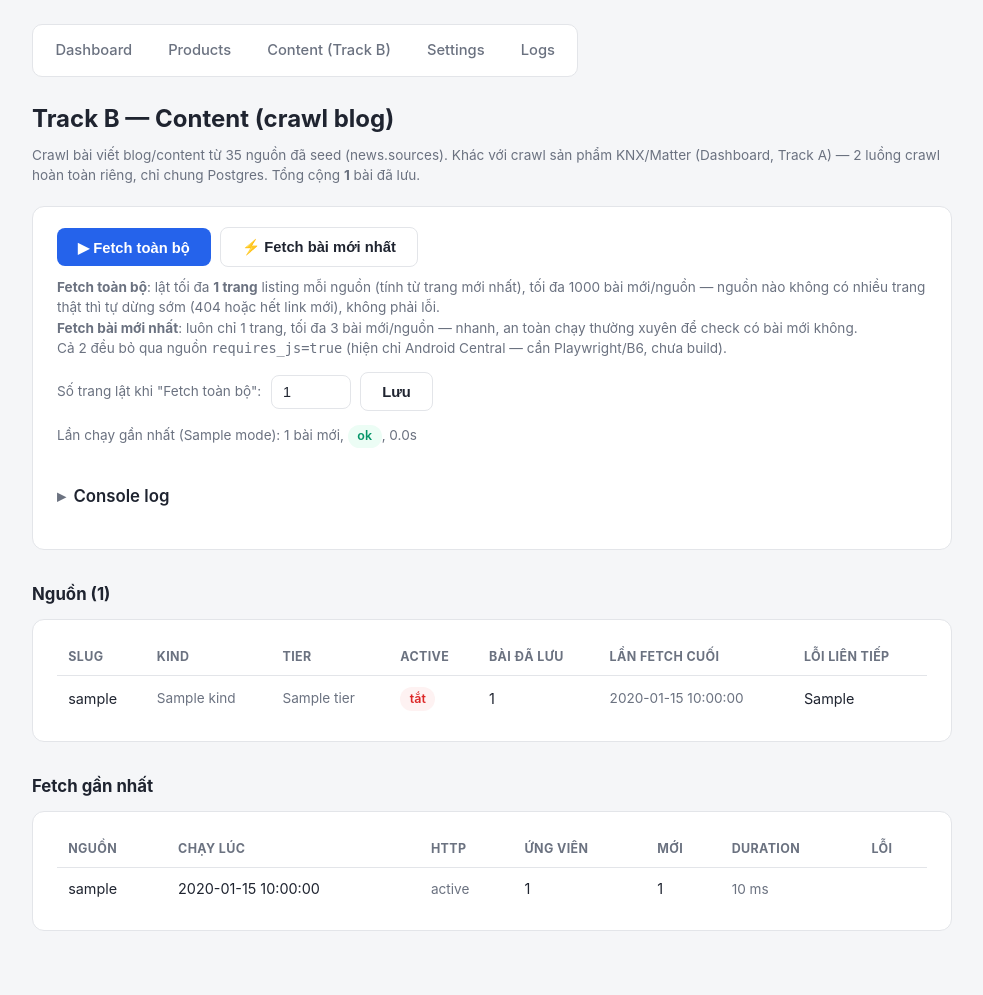
After one commit to spaceCadetVUX/web_data_collection_and_analysis_tools_knxstoreVn, a FastAPI app: template track-a/webapp/templates/content.html in a window 1280 px wide. The commit adds this page. Shown: the whole page, without its empty margins (148-1131 px from the left). Run offline with FastAPI, Linux system fonts and the light colour scheme; the template is opened without the code that fills it: most values are stand-ins (such as "Sample title", 1, 10 or a date in 2020); parts of the project's set-up code (start-up, migrations or seed data) failed here and were passed over; some libraries are stand-ins or nearby versions.

Commit message:
Track B: crawl blog/content thật (extract_articles.py) + UI test riêng
- track-b/src/extract_articles.py: thuật toán crawl thật — fetch + trafilatura, dedupe
  canonical_url, SimHash (band-indexed cho B2 sau này), hỗ trợ pagination (--max-pages,
  verify thật pattern /page/N/ và các trường hợp ngoại lệ cho từng site).
- news.articles + news.fetch_log + news.source_health (schema đúng docs/plan.md §4.1).
- Webapp: trang /content mới — 2 nút Fetch toàn bộ / Fetch bài mới nhất, console log
  real-time, setting số trang lật (news.content_settings), tách biệt hoàn toàn khỏi
  Dashboard Track A (crawl sản phẩm).
- Fix bug: SimHash unsigned 64-bit tràn cột bigint (signed) làm crash cả batch giữa chừng
  — thêm convert signed đúng cách + try/except từng bài/từng nguồn để 1 lỗi không sập cả 35.

Co-Authored-By: Claude Sonnet 5 <noreply@anthropic.com>

```diff
--- a/track-a/webapp/app.py
+++ b/track-a/webapp/app.py
@@ -12,6 +12,7 @@ from fastapi.templating import Jinja2Templates
 
 from db import get_conn
 from pipeline import run_full_pipeline, run_incremental_pipeline
+from content_pipeline import run_content_pipeline
 
 app = FastAPI(title="Track A — Registry Diff")
 templates = Jinja2Templates(directory="templates")
@@ -64,6 +65,33 @@ def _run_incremental_background(trigger_type: str):
     finally:
         _pipeline_state["running"] = False
         _process_registry["proc"] = None
+
+
+# State riêng cho Track B (crawl content/blog) — độc lập hoàn toàn với _pipeline_state ở
+# trên (Track A, crawl sản phẩm), chạy được song song vì không đụng chung resource (khác
+# site, khác bảng DB: news.* vs registry.*).
+_content_state = {
+    "running": False, "started_at": None, "result": None, "error": None, "progress": {},
+}
+_content_lock = threading.Lock()
+_content_process_registry = {"proc": None}
+
+
+def _run_content_background(mode: str, max_pages: int = 1):
+    try:
+        result = run_content_pipeline(
+            mode=mode,
+            max_pages=max_pages,
+            process_registry=_content_process_registry,
+            progress=_content_state["progress"],
+        )
+        _content_state["result"] = result
+        _content_state["error"] = None
+    except Exception as exc:  # noqa: BLE001 — không để mất tích âm thầm, giống pipeline Track A
+        _content_state["error"] = str(exc)
+    finally:
+        _content_state["running"] = False
+        _content_process_registry["proc"] = None
 
 
 @app.get("/")
@@ -262,6 +290,113 @@ def toggle_source(source_id: int):
     return RedirectResponse("/settings", status_code=303)
 
 
+@app.get("/content")
+def content_page(request: Request):
+    with get_conn() as conn, conn.cursor() as cur:
+        cur.execute("SELECT count(*) AS total FROM news.articles")
+        total_articles = cur.fetchone()["total"]
+
+        cur.execute("SELECT full_fetch_max_pages FROM news.content_settings WHERE id = 1")
+        content_settings = cur.fetchone()
+
+        cur.execute(
+            """
+            SELECT s.slug, s.kind, s.tier, s.enabled, s.requires_js,
+                   h.last_attempt_at, h.last_success_at, h.consecutive_failures, h.last_error,
+                   (SELECT count(*) FROM news.articles a WHERE a.source_id = s.id) AS article_count
+            FROM news.sources s
+            LEFT JOIN news.source_health h ON h.source_id = s.id
+            ORDER BY s.tier, s.slug
+            """
+        )
+        source_rows = cur.fetchall()
+
+        cur.execute(
+            """
+            SELECT s.slug, f.fetched_at, f.http_status, f.item_count, f.new_count, f.duration_ms, f.error
+            FROM news.fetch_log f JOIN news.sources s ON s.id = f.source_id
+            ORDER BY f.fetched_at DESC LIMIT 15
+            """
+        )
+        fetch_rows = cur.fetchall()
+
+    return templates.TemplateResponse(
+        "content.html",
+        {
+            "request": request,
+            "total_articles": total_articles,
+            "source_rows": source_rows,
+            "fetch_rows": fetch_rows,
+            "content_state": _content_state,
+            "content_settings": content_settings,
+        },
+    )
+
+
+@app.post("/content/settings/max-pages")
+def content_update_max_pages(full_fetch_max_pages: int = Form(...)):
+    with get_conn() as conn, conn.cursor() as cur:
+        cur.execute(
+            """
+            UPDATE news.content_settings
+            SET full_fetch_max_pages = %s, updated_at = now()
+            WHERE id = 1
+            """,
+            (full_fetch_max_pages,),
+        )
+        conn.commit()
+    return RedirectResponse("/content", status_code=303)
+
+
+@app.post("/content/trigger-full")
+def content_trigger_full():
+    with _content_lock:
+        if _content_state["running"]:
+            return RedirectResponse("/content", status_code=303)
+        _content_state["running"] = True
+        _content_state["started_at"] = datetime.now().isoformat()
+        _content_state["result"] = None
+        _content_state["error"] = None
+        _content_state["progress"].clear()
+
+    with get_conn() as conn, conn.cursor() as cur:
+        cur.execute("SELECT full_fetch_max_pages FROM news.content_settings WHERE id = 1")
+        max_pages = cur.fetchone()["full_fetch_max_pages"]
+
+    thread = threading.Thread(target=_run_content_background, args=("full", max_pages), daemon=True)
+    thread.start()
+    return RedirectResponse("/content", status_code=303)
+
+
+@app.post("/content/trigger-latest")
+def content_trigger_latest():
+    with _content_lock:
+        if _content_state["running"]:
+            return RedirectResponse("/content", status_code=303)
+        _content_state["running"] = True
+        _content_state["started_at"] = datetime.now().isoformat()
+        _content_state["result"] = None
+        _content_state["error"] = None
+        _content_state["progress"].clear()
+
+    thread = threading.Thread(target=_run_content_background, args=("latest",), daemon=True)
+    thread.start()
+    return RedirectResponse("/content", status_code=303)
+
+
+@app.post("/content/stop")
+def content_stop():
+    proc = _content_process_registry.get("proc")
+    if proc is not None and proc.poll() is None:
+        proc.terminate()
+    return RedirectResponse("/content", status_code=303)
+
+
+@app.get("/content/status")
+def content_status():
+    return _content_state
+
+
 PRODUCTS_PAGE_SIZE = 50
 REGISTRY_KEYS = ["knx", "matter_csa", "dali"]
 
--- /dev/null
+++ b/track-a/webapp/content_pipeline.py
@@ -0,0 +1,87 @@
+"""Wrapper gọi track-b/src/extract_articles.py từ webapp — Track B (crawl blog/content),
+tách biệt hoàn toàn khỏi pipeline.py (Track A, crawl sản phẩm KNX/Matter). File này chỉ lo
+subprocess + progress tracking cho UI; thuật toán crawl thật nằm ở track-b/src/.
+"""
+from __future__ import annotations
+
+import subprocess
+import sys
+import time
+from pathlib import Path
+
+from db import DB_URL
+
+TRACK_B_SRC = Path(__file__).resolve().parent.parent.parent / "track-b" / "src"
+
+_MAX_LOG_LINES = 500
+
+# mode 'full': quét backlog mỗi nguồn (cap cao — vẫn giới hạn để không chạy vô hạn nếu 1
+# nguồn có nghìn bài lịch sử). mode 'latest': chỉ lấy vài bài mới nhất mỗi nguồn, nhanh —
+# giống cặp "Crawl toàn bộ" / "Crawl mới nhất" bên Track A.
+_MAX_NEW_PER_SOURCE = {"full": 1000, "latest": 3}
+
+
+def _append_log(progress: dict | None, line: str):
+    if progress is None:
+        return
+    log = progress.setdefault("log", [])
+    log.append(line.rstrip("\n"))
+    if len(log) > _MAX_LOG_LINES:
+        del log[: len(log) - _MAX_LOG_LINES]
+
+
+def _set_progress(progress: dict | None, **kwargs):
+    if progress is not None:
+        progress.update(kwargs)
+
+
+def run_content_pipeline(
+    mode: str,
+    max_pages: int = 1,
+    process_registry: dict | None = None,
+    progress: dict | None = None,
+) -> dict:
+    """max_pages: số trang listing lật qua mỗi nguồn html_list (xem migration 0010/0011) —
+    chỉ có ý nghĩa ở mode='full'; mode='latest' luôn dùng 1 (không lật trang, chỉ lấy vài
+    bài mới nhất mỗi nguồn cho nhanh)."""
+    if mode not in _MAX_NEW_PER_SOURCE:
+        raise ValueError(f"mode phải là 'full' hoặc 'latest', nhận '{mode}'")
+    max_new = _MAX_NEW_PER_SOURCE[mode]
+    effective_max_pages = max_pages if mode == "full" else 1
+    started = time.monotonic()
+
+    _set_progress(progress, phase=f"Fetch content ({mode})", current=0, total=None, percent=None)
+    _append_log(progress, f"=== extract_articles.py --max-new-per-source {max_new} "
+                           f"--max-pages {effective_max_pages} ===")
+
+    cmd = [
+        sys.executable, "-u", str(TRACK_B_SRC / "extract_articles.py"),
+        "--db-url", DB_URL, "--max-new-per-source", str(max_new),
+        "--max-pages", str(effective_max_pages),
+    ]
+    proc = subprocess.Popen(
+        cmd, cwd=str(TRACK_B_SRC), stdout=subprocess.PIPE, stderr=subprocess.STDOUT,
+        text=True, bufsize=1,
+    )
+    if process_registry is not None:
+        process_registry["proc"] = proc
+
+    new_total = 0
+    for line in proc.stdout:
+        _append_log(progress, line)
+        if "+ Bài mới:" in line:
+            new_total += 1
+            _set_progress(progress, phase=f"Fetch content ({mode})", current=new_total,
+                           total=None, percent=None)
+    proc.wait()
+
+    duration_ms = int((time.monotonic() - started) * 1000)
+    _set_progress(progress, phase="Hoàn tất", current=new_total, total=None, percent=100)
+
+    return {
+        "ok": proc.returncode == 0,
+        "mode": mode,
+        "new_count": new_total,
+        "duration_ms": duration_ms,
+        "returncode": proc.returncode,
+    }
--- a/track-a/webapp/templates/base.html
+++ b/track-a/webapp/templates/base.html
@@ -99,6 +99,7 @@
   <nav>
     <a href="/">Dashboard</a>
     <a href="/products">Products</a>
+    <a href="/content">Content (Track B)</a>
     <a href="/settings">Settings</a>
     <a href="/logs">Logs</a>
   </nav>
--- /dev/null
+++ b/track-a/webapp/templates/content.html
@@ -0,0 +1,131 @@
+{% extends "base.html" %}
+{% block content %}
+<h1>Track B — Content (crawl blog)</h1>
+<p class="muted" style="margin-top: -0.75rem; margin-bottom: 1.25rem">
+  Crawl bài viết blog/content từ 35 nguồn đã seed (news.sources). Khác với crawl sản phẩm
+  KNX/Matter (Dashboard, Track A) — 2 luồng crawl hoàn toàn riêng, chỉ chung Postgres.
+  Tổng cộng <strong>{{ total_articles }}</strong> bài đã lưu.
+</p>
+
+<div class="card">
+  <div class="row">
+    <form method="post" action="/content/trigger-full" onsubmit="this.querySelector('button').disabled = true; this.querySelector('button').textContent = '⏳ Đang chạy...';">
+      <button type="submit" {% if content_state.running %}disabled{% endif %}>
+        {% if content_state.running %}⏳ Đang chạy...{% else %}▶ Fetch toàn bộ{% endif %}
+      </button>
+    </form>
+    <form method="post" action="/content/trigger-latest" onsubmit="this.querySelector('button').disabled = true; this.querySelector('button').textContent = '⏳ Đang chạy...';">
+      <button type="submit" class="secondary" {% if content_state.running %}disabled{% endif %}>
+        {% if content_state.running %}⏳ Đang chạy...{% else %}⚡ Fetch bài mới nhất{% endif %}
+      </button>
+    </form>
+    {% if content_state.running %}
+    <form method="post" action="/content/stop" onsubmit="this.querySelector('button').disabled = true; this.querySelector('button').textContent = 'Đang dừng...';">
+      <button type="submit" class="secondary">⏹ Dừng</button>
+    </form>
+    {% endif %}
+  </div>
+  <p class="muted" style="margin-top: 0.6rem">
+    <strong>Fetch toàn bộ</strong>: lật tối đa <strong>{{ content_settings.full_fetch_max_pages }} trang</strong>
+    listing mỗi nguồn (tính từ trang mới nhất), tối đa 1000 bài mới/nguồn — nguồn nào không
+    có nhiều trang thật thì tự dừng sớm (404 hoặc hết link mới), không phải lỗi.<br>
+    <strong>Fetch bài mới nhất</strong>: luôn chỉ 1 trang, tối đa 3 bài mới/nguồn — nhanh, an
+    toàn chạy thường xuyên để check có bài mới không.<br>
+    Cả 2 đều bỏ qua nguồn <code>requires_js=true</code> (hiện chỉ Android Central — cần
+    Playwright/B6, chưa build).
+  </p>
+
+  <form method="post" action="/content/settings/max-pages" class="row" style="margin-top: 0.75rem">
+    <label class="muted" for="full_fetch_max_pages">Số trang lật khi "Fetch toàn bộ":</label>
+    <input type="number" id="full_fetch_max_pages" name="full_fetch_max_pages" min="1" max="50"
+           value="{{ content_settings.full_fetch_max_pages }}" style="width: 5rem">
+    <button type="submit" class="secondary">Lưu</button>
+  </form>
+
+  {% if content_state.running %}
+    <p class="muted">Bắt đầu lúc {{ content_state.started_at }}</p>
+    <p id="progress-text" class="muted">Đang khởi động...</p>
+  {% elif content_state.error %}
+    <p><span class="badge failed">lỗi</span> {{ content_state.error }}</p>
+  {% elif content_state.result %}
+    <p class="muted">
+      Lần chạy gần nhất ({{ content_state.result.mode }}): {{ content_state.result.new_count }} bài mới,
+      <span class="badge {{ 'ok' if content_state.result.ok else 'failed' }}">{{ 'ok' if content_state.result.ok else 'failed' }}</span>,
+      {{ (content_state.result.duration_ms / 1000) | round(1) }}s
+    </p>
+  {% endif %}
+
+  <details class="section" {% if content_state.running %}open{% endif %}>
+    <summary>Console log</summary>
+    <pre id="console-box" style="background: #1a1d24; color: #c9d1d9; border-radius: 8px; padding: 0.85rem 1rem; font-size: 0.8rem; max-height: 320px; overflow-y: auto; white-space: pre-wrap; margin-top: 0.75rem">{% if content_state.progress.log %}{{ content_state.progress.log | join("\n") }}{% else %}(chưa có log){% endif %}</pre>
+  </details>
+
+  <script>
+    async function pollContentStatus() {
+      const res = await fetch("/content/status");
+      const s = await res.json();
+      const p = s.progress || {};
+      const box = document.getElementById("console-box");
+      if (box && p.log) {
+        const atBottom = box.scrollTop + box.clientHeight >= box.scrollHeight - 10;
+        box.textContent = p.log.join("\n");
+        if (atBottom) box.scrollTop = box.scrollHeight;
+      }
+      if (!s.running) {
+        if (document.getElementById("progress-text")) location.reload();
+        return;
+      }
+      const text = document.getElementById("progress-text");
+      if (p.phase && text) {
+        let msg = p.phase;
+        if (p.current != null) msg += ` — ${p.current} bài mới`;
+        text.textContent = msg;
+      }
+      setTimeout(pollContentStatus, 2000);
+    }
+    pollContentStatus();
+  </script>
+</div>
+
+<h2>Nguồn ({{ source_rows | length }})</h2>
+<div class="card">
+  <table>
+    <tr><th>Slug</th><th>Kind</th><th>Tier</th><th>Active</th><th>Bài đã lưu</th><th>Lần fetch cuối</th><th>Lỗi liên tiếp</th></tr>
+    {% for s in source_rows %}
+    <tr>
+      <td>{{ s.slug }}{% if s.requires_js %} <span class="badge skipped">JS</span>{% endif %}</td>
+      <td class="muted">{{ s.kind }}</td>
+      <td class="muted">{{ s.tier }}</td>
+      <td><span class="badge {{ 'active' if s.enabled else 'failed' }}">{{ "bật" if s.enabled else "tắt" }}</span></td>
+      <td>{{ s.article_count }}</td>
+      <td class="muted">{{ s.last_attempt_at or "-" }}</td>
+      <td>
+        {% if s.consecutive_failures and s.consecutive_failures >= 3 %}
+          <span class="badge failed">{{ s.consecutive_failures }}</span>
+        {% else %}
+          {{ s.consecutive_failures or 0 }}
+        {% endif %}
+      </td>
+    </tr>
+    {% endfor %}
+  </table>
+</div>
+
+<h2>Fetch gần nhất</h2>
+<div class="card">
+  <table>
+    <tr><th>Nguồn</th><th>Chạy lúc</th><th>HTTP</th><th>Ứng viên</th><th>Mới</th><th>Duration</th><th>Lỗi</th></tr>
+    {% for f in fetch_rows %}
+    <tr>
+      <td>{{ f.slug }}</td>
+      <td>{{ f.fetched_at }}</td>
+      <td class="muted">{{ f.http_status or "-" }}</td>
+      <td>{{ f.item_count }}</td>
+      <td>{{ f.new_count }}</td>
+      <td class="muted">{{ f.duration_ms }} ms</td>
+      <td class="muted">{{ f.error or "" }}</td>
+    </tr>
+    {% endfor %}
+  </table>
+</div>
+{% endblock %}
--- /dev/null
+++ b/track-b/src/requirements.txt
@@ -0,0 +1,5 @@
+requests
+beautifulsoup4
+trafilatura
+lxml_html_clean
+psycopg2-binary
```
Also changed, not shown: track-a/webapp/templates/dashboard.html (+13 -2 lines), track-b/src/extract_articles.py (added, +344 -0 lines), track-a/migrations/0009_create_news_articles_and_health.down.sql (added), track-a/migrations/0009_create_news_articles_and_health.sql (added), track-a/migrations/0010_add_pagination_to_extract_rule.sql (added), track-a/migrations/0011_create_content_settings.down.sql (added), track-a/migrations/0011_create_content_settings.sql (added), 1 other file.
